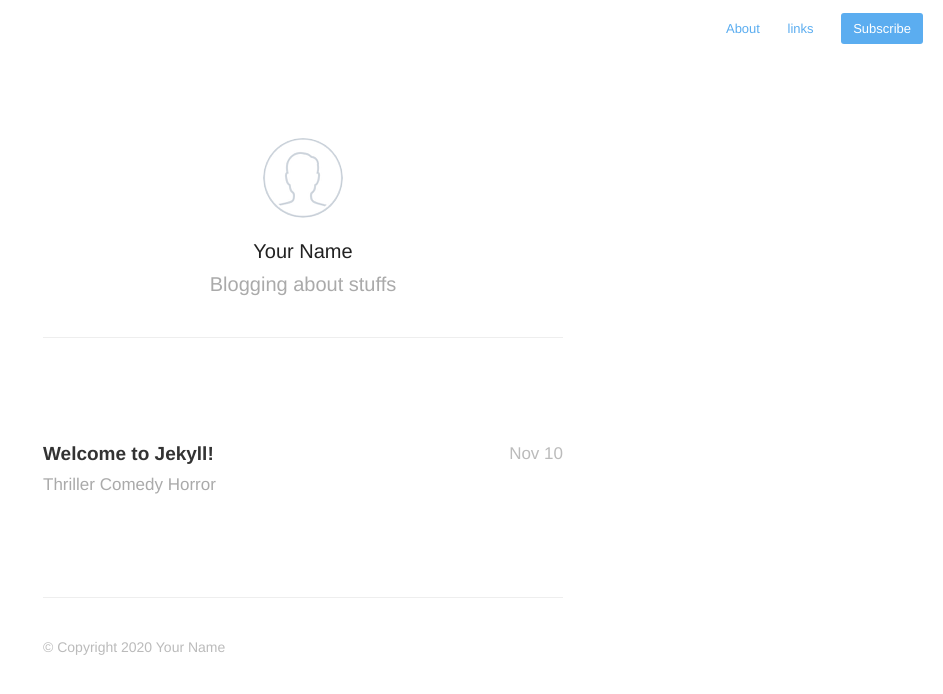
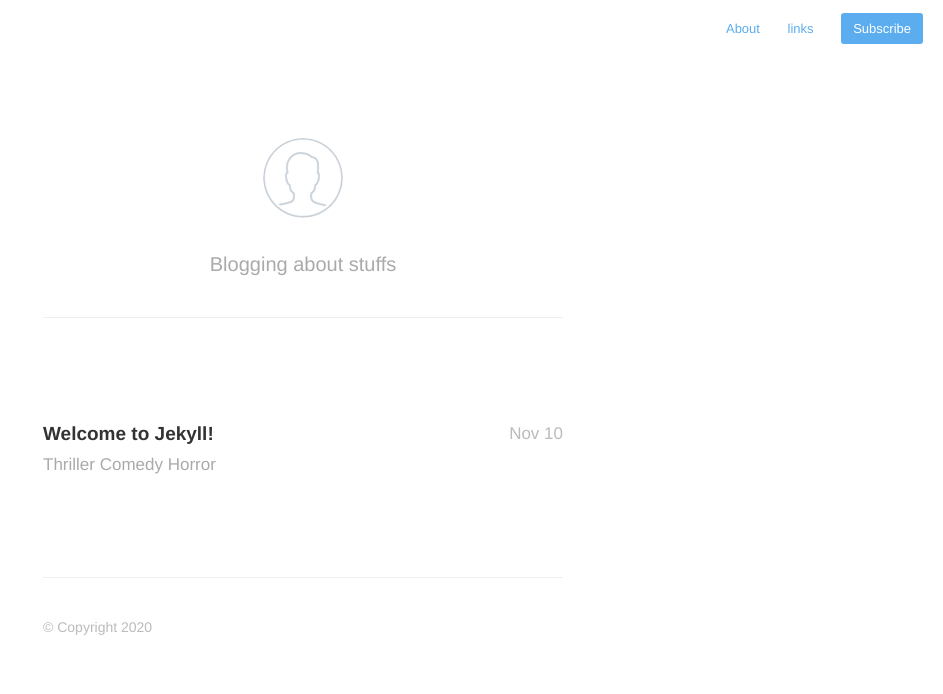
Before and after one commit to YiPianYe/icp, a Jekyll site: the page built from index.html, in a window 1280 px wide. Shown: the top 694 px of the page, without its empty margins (337-1280 px from the left). Built offline with Jekyll 4.4.1, drawn with Linux system fonts in a browser that asks for light colours; nearby versions of some CDN libraries; the list of posts is cut into pages by our own code; part of the change alters nothing that is shown.

Commit message:
Update _config.yml

```diff
--- a/_config.yml
+++ b/_config.yml
@@ -10,14 +10,14 @@ highlighter: rouge
 plugins: [jekyll-paginate]
 paginate: 8
 domain_name: 'https://chirenduomeng.github.io/'
-google_analytics: 'UA-XXXXXXXX-X'
-disqus: false
-disqus_shortname: 'your-disqus-shortname'
+# google_analytics: 'UA-XXXXXXXX-X'
+# disqus: false
+# disqus_shortname: 'your-disqus-shortname'
 
 # Details for the RSS feed generator
-url:            'http://your-blog-url.example.com'
-author:         'Your Name'
-authorTwitter:  'YourTwitterUsername'
+# url:            'http://your-blog-url.example.com'
+# author:         'Your Name'
+# authorTwitter:  'YourTwitterUsername'
 
 permalink:       /:title.html
 
@@ -42,24 +42,3 @@ defaults:
             layout: post
 
  # !!!尝试添加
-comments_provider: gitalk
-# !!!重要!!! 请修改下面这些信息为你自己申请的
-# !!!Important!!! Please modify infos below to yours
-# https://disqus.com
-# disqus:
-#     username:
-# https://imsun.net/posts/gitment-introduction/
-# gitment:
-#     owner: mzlogin
-#     repo: blog-comments
-#     oauth:
-#        client_id: d2e1cbbd2989
-#         client_secret: b42a41
-# https://github.com/gitalk/gitalk#install
-gitalk:
-    gitalk:
-    owner: qinghongjiao
-    repo: gitalk
-    clientID: 7d4444b91100f1f08ca2
-    clientSecret: 25069b7f66d24c87615bff006848ee1b7345b50a
-  # !!!尝试添加
```
